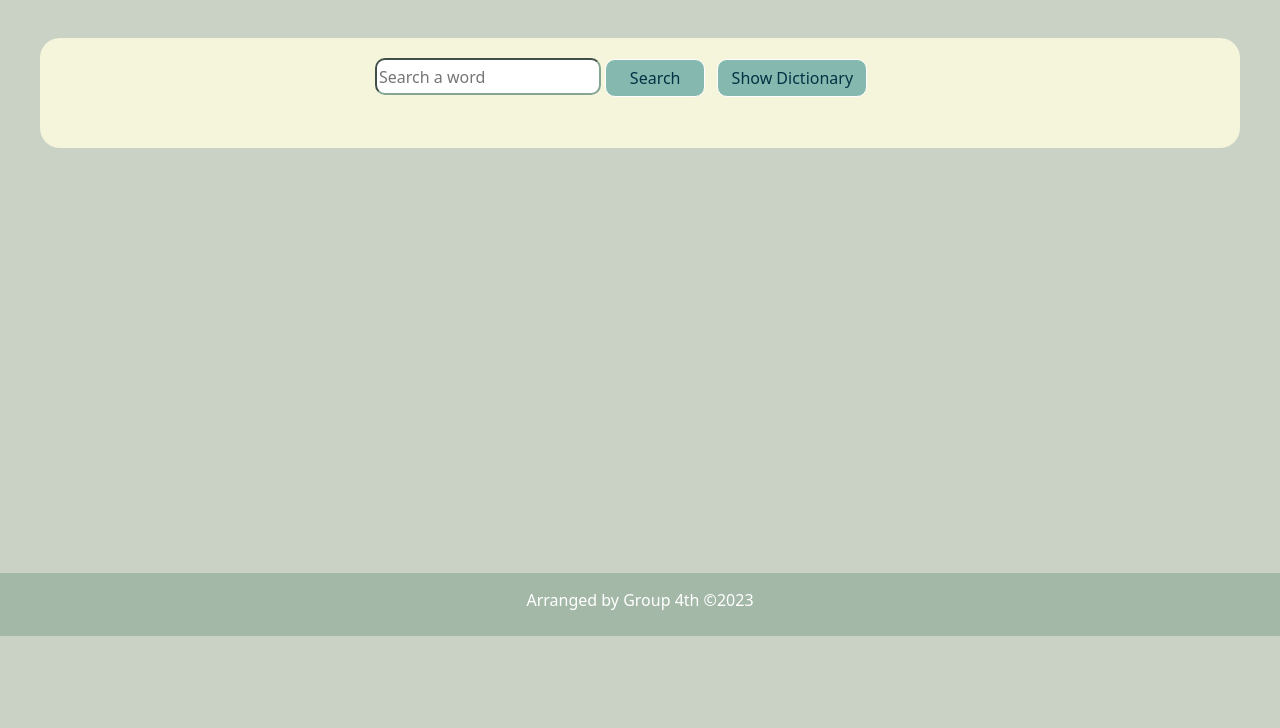
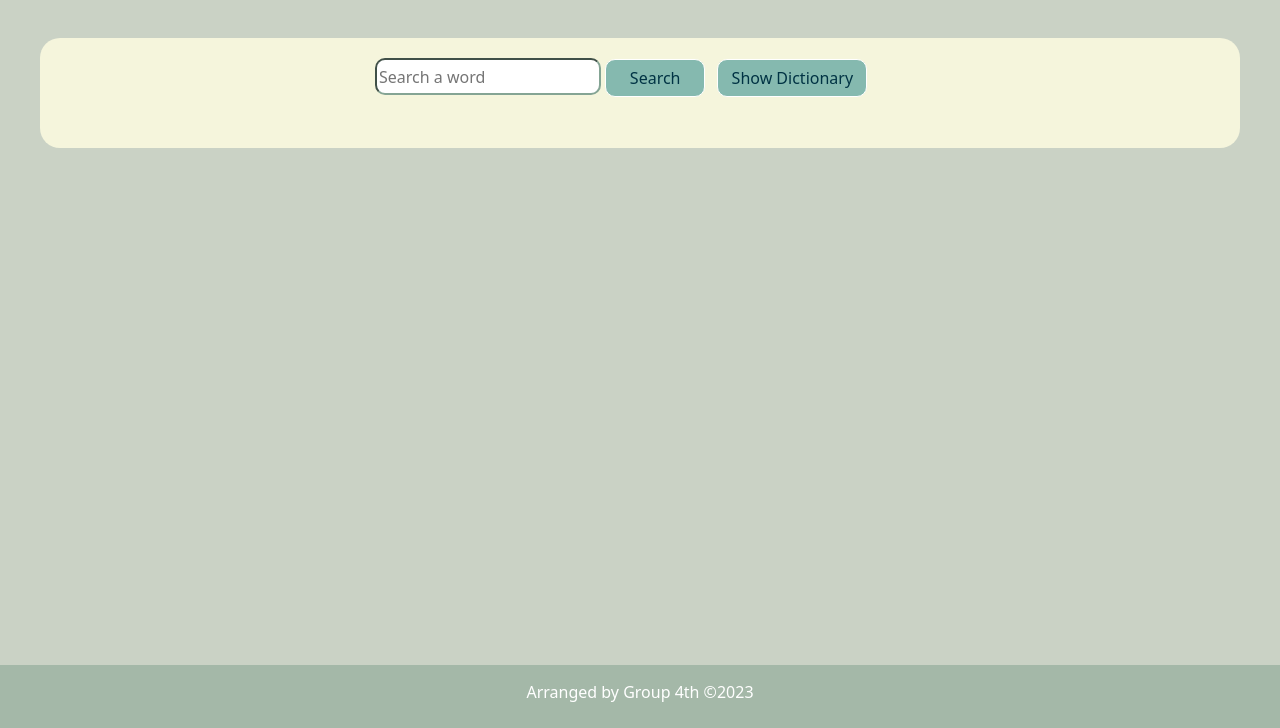
Before and after one commit to digidoor/dictionary-app, a plain HTML site: page index.html in a window 1280 px wide. Shown: the part 72-800 px from the top of the page. Drawn offline with nearby package versions, Linux system fonts and the light colour scheme.

Commit message:
fixed footer

```diff
--- a/assets/style.css
+++ b/assets/style.css
@@ -152,7 +152,9 @@ footer {
   text-align: center;
   justify-content: end;
   padding: 18px;
-  margin-top: 425px;
+  position: fixed;
+  bottom: 0;
+  width: 100%;
   background-color: rgb(164, 184, 168);
 }
 
```
